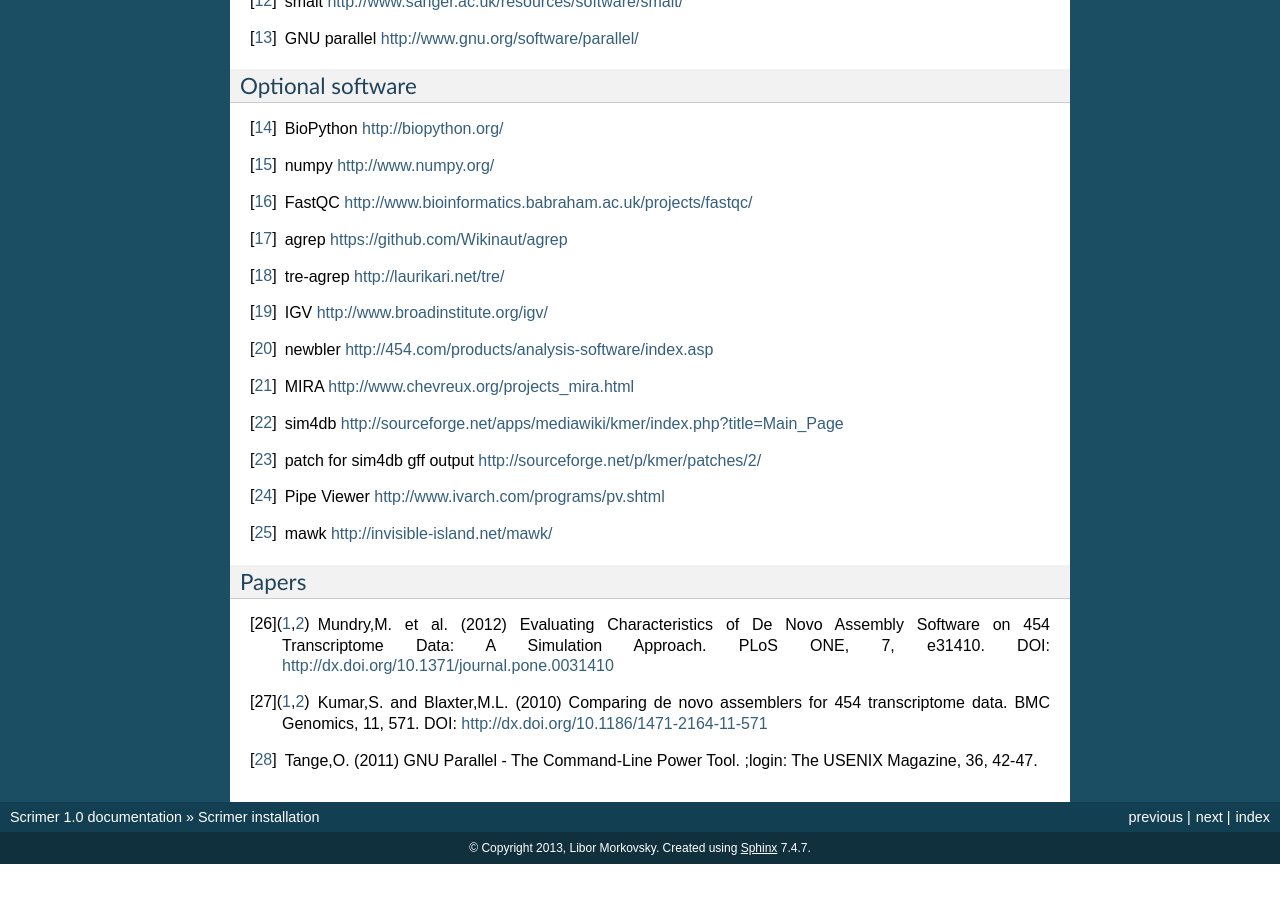
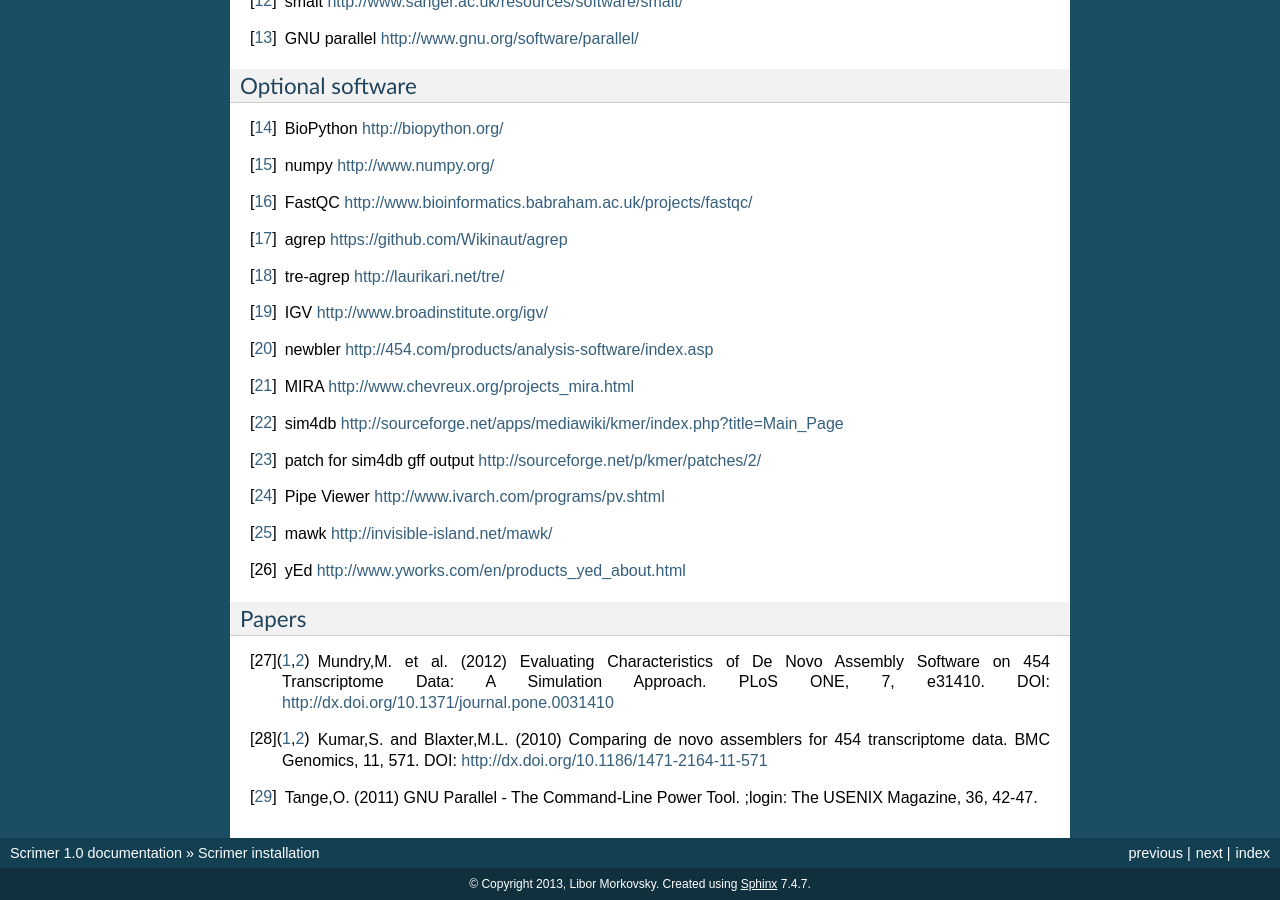
Before and after one commit to libor-m/scrimer, a Sphinx documentation site: the page built from doc/install.rst, in a window 1280 px wide and 900 px high, scrolled down 1956 px. Built offline with Sphinx 7.4.7, drawn with Linux system fonts in a browser that asks for light colours; before the commit the page ends 2820 px from its top, so only the background shows below that.

```diff
--- a/doc/index.rst
+++ b/doc/index.rst
@@ -54,7 +54,7 @@ Scrimer dataflow
 ----------------
 
 Dataflow diagram of the pipeline. Inputs are in green, processing steps in yellow and results in red.
-Edges are labelled with data format.
+Edges are labelled with data format. Image was created with :ref:`yEd <yed>`.
 
 .. figure:: images/dataflow.png
 
--- a/doc/install.rst
+++ b/doc/install.rst
@@ -121,6 +121,7 @@ Optional software
 .. [#sim4db-patch] patch for sim4db gff output http://sourceforge.net/p/kmer/patches/2/
 .. [#pv] Pipe Viewer http://www.ivarch.com/programs/pv.shtml
 .. [#mawk] mawk http://invisible-island.net/mawk/
+.. [#yed] yEd http://www.yworks.com/en/products_yed_about.html
 
 Papers
 ******
```
Also changed, not shown: doc/6-design-primers.rst (+4 -4 lines), doc/images/dataflow.png, 1 other file.
